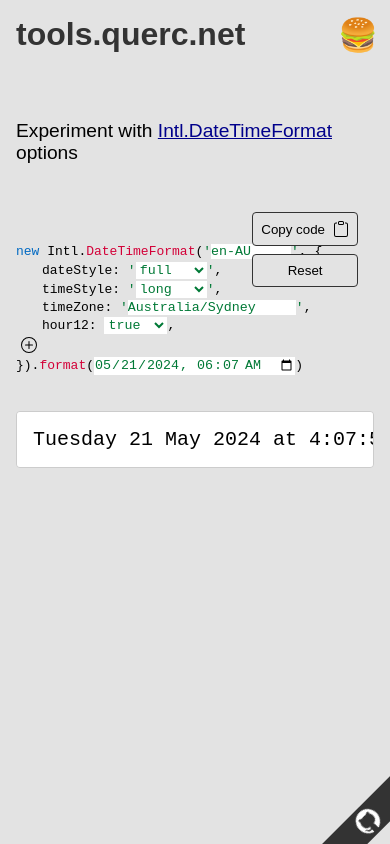
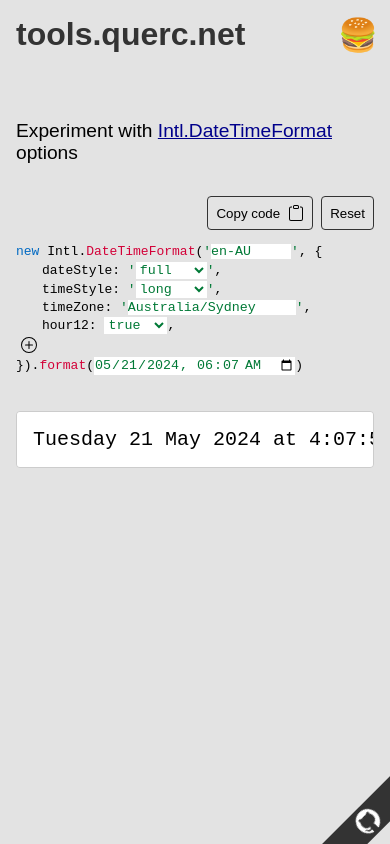
Before and after one commit to lindsayevans/tools.querc.net, a React (Vite) app: page /date-time-format-playground in a window 390 px wide. Built offline with nearby package versions, Linux system fonts and the light colour scheme.

Commit message:
fix: form action layout on mobile

```diff
--- a/src/components/tools/playground.scss
+++ b/src/components/tools/playground.scss
@@ -142,13 +142,13 @@
 
   .form-actions {
     display: flex;
-    flex-direction: column;
     gap: 0.5rem;
     position: absolute;
-    top: -1rem;
-    right: 1rem;
+    top: -2rem;
+    right: 0;
 
     @media (min-width: 1024px) {
+      flex-direction: column;
       top: 1rem;
     }
   }
```
